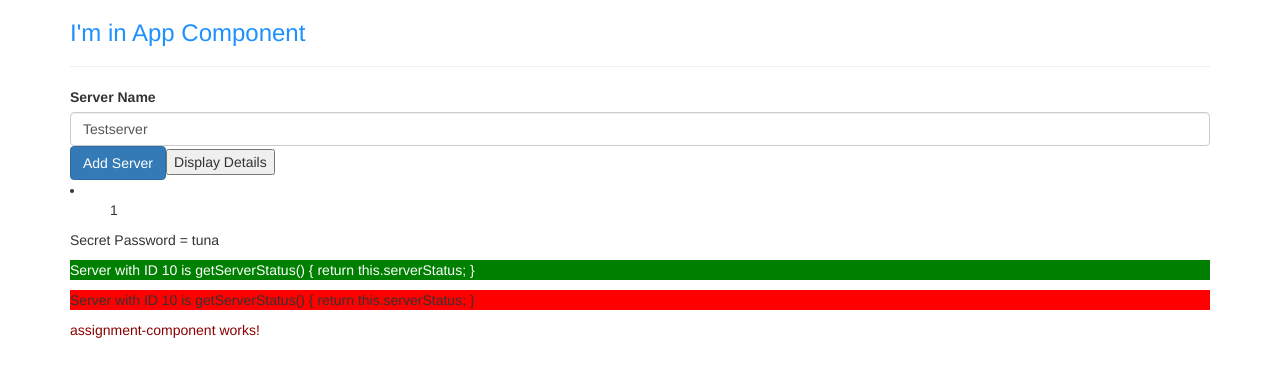
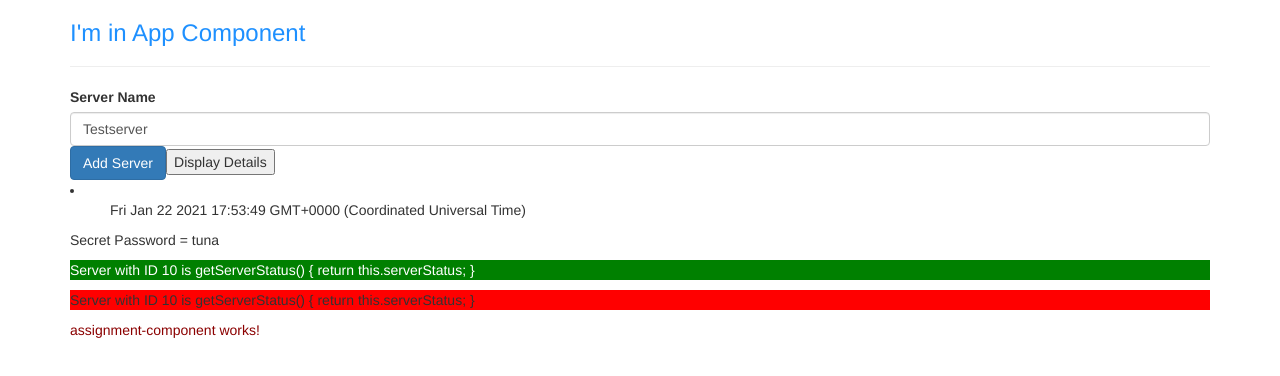
Before and after one commit to KristianDiamandiev/angular-first-app, an Angular app: page / in a window 1280 px wide. Both pictures are taken after a click on the button "Display Details". Shown: the top 376 px of the page. Built offline with nearby package versions, Linux system fonts and the light colour scheme.

Commit message:
assignment max code

```diff
--- a/src/app/servers/servers.component.html
+++ b/src/app/servers/servers.component.html
@@ -25,9 +25,9 @@
 </button>
 <li>
   <ul
-    *ngFor="let clickValue of clickedValues"
-    [ngClass]="{white: clickValue >= 5}"
-    [ngStyle]="{backgroundColor: clickValue >= 5 ? 'blue' : 'transparent'}">
+    *ngFor="let clickValue of clickedValues; let i = index"
+    [ngClass]="{'white': i >= 4}"
+    [ngStyle]="{backgroundColor: i >= 4 ? 'blue' : 'transparent'}">
     {{clickValue}}
   </ul>
 </li>
--- a/src/app/servers/servers.component.ts
+++ b/src/app/servers/servers.component.ts
@@ -42,6 +42,7 @@ export class ServersComponent implements OnInit {
 
   toggleParagraphHidden() {
     this.showSecret = !this.showSecret;
-    this.clickedValues.push(this.clickedValues.length + 1);
+    //this.clickedValues.push(this.clickedValues.length + 1);
+    this.clickedValues.push(new Date());
   }
 }
```
